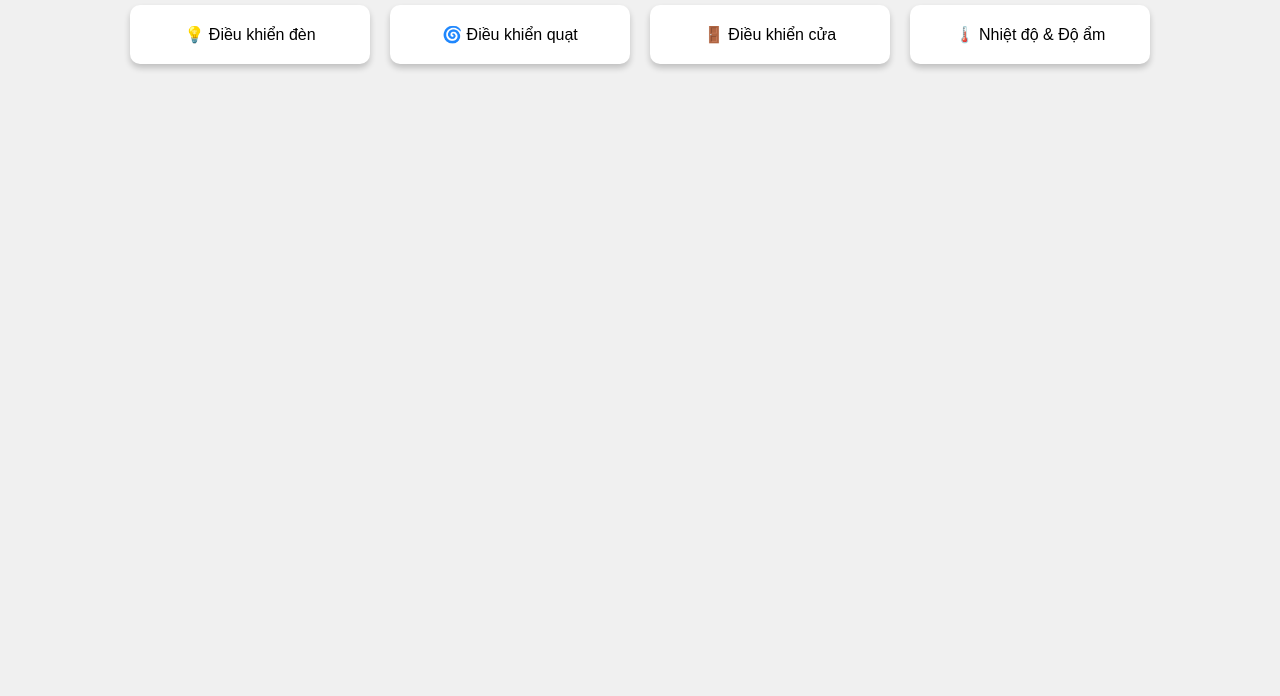
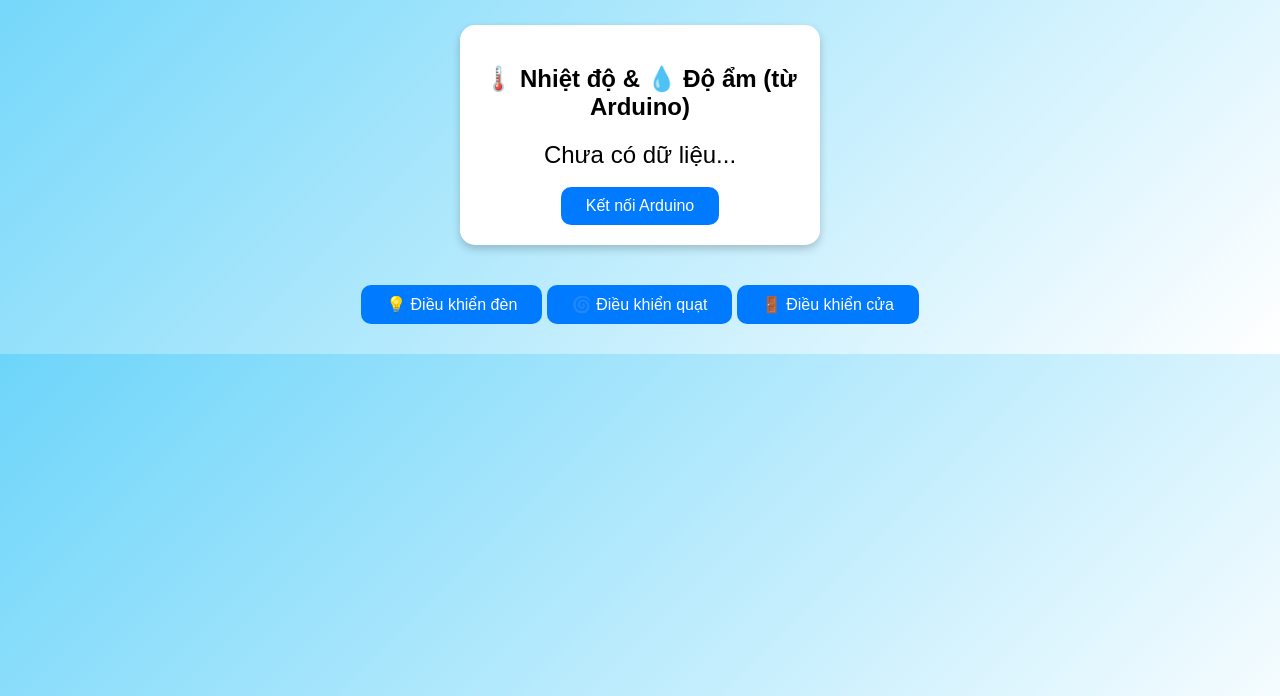
Before and after one commit to quangagta/nhalinhtinh2, a plain HTML site: page index.html in a window 1280 px wide. Shown: the part 104-800 px from the top of the page. Drawn offline with Linux system fonts and the light colour scheme.

Commit message:
Update index.html

```diff
--- a/index.html
+++ b/index.html
@@ -2,16 +2,78 @@
 <html lang="vi">
 <head>
   <meta charset="UTF-8">
-  <title>Nhà Thông Minh</title>
-  <link rel="stylesheet" href="style.css">
+  <title>🏠 Nhà Thông Minh</title>
+  <style>
+    body {
+      font-family: Arial, sans-serif;
+      background: linear-gradient(135deg, #6dd5fa, #ffffff);
+      text-align: center;
+      margin: 0;
+      padding: 30px;
+    }
+    h1 { font-size: 2em; color: #333; }
+    .sensor {
+      margin: 40px auto;
+      background: white;
+      width: 320px;
+      padding: 20px;
+      border-radius: 15px;
+      box-shadow: 0 4px 8px rgba(0,0,0,0.2);
+    }
+    .value {
+      font-size: 24px;
+      margin-top: 10px;
+    }
+    button {
+      background: #007bff;
+      color: white;
+      padding: 10px 25px;
+      border: none;
+      border-radius: 10px;
+      cursor: pointer;
+      font-size: 16px;
+    }
+    button:hover { background: #0056b3; }
+  </style>
 </head>
 <body>
   <h1>🏠 Nhà Thông Minh</h1>
+  <div class="sensor">
+    <h2>🌡️ Nhiệt độ & 💧 Độ ẩm (từ Arduino)</h2>
+    <div class="value" id="data">Chưa có dữ liệu...</div>
+    <br>
+    <button id="connect">Kết nối Arduino</button>
+  </div>
+
   <div class="menu">
-    <a href="den.html" class="card">💡 Điều khiển đèn</a>
-    <a href="quat.html" class="card">🌀 Điều khiển quạt</a>
-    <a href="cua.html" class="card">🚪 Điều khiển cửa</a>
-    <a href="nhietdo.html" class="card">🌡️ Nhiệt độ & Độ ẩm</a>
+    <a href="den.html"><button>💡 Điều khiển đèn</button></a>
+    <a href="quat.html"><button>🌀 Điều khiển quạt</button></a>
+    <a href="cua.html"><button>🚪 Điều khiển cửa</button></a>
   </div>
+
+  <script>
+    const connectBtn = document.getElementById("connect");
+    const output = document.getElementById("data");
+    let port, reader;
+
+    connectBtn.addEventListener("click", async () => {
+      try {
+        port = await navigator.serial.requestPort();
+        await port.open({ baudRate: 9600 });
+        const decoder = new TextDecoderStream();
+        port.readable.pipeTo(decoder.writable);
+        reader = decoder.readable.getReader();
+
+        output.textContent = "🔌 Đang kết nối...";
+        while (true) {
+          const { value, done } = await reader.read();
+          if (done) break;
+          if (value) output.textContent = "📶 " + value.trim();
+        }
+      } catch (err) {
+        output.textContent = "⚠️ Không thể kết nối: " + err;
+      }
+    });
+  </script>
 </body>
 </html>
```
